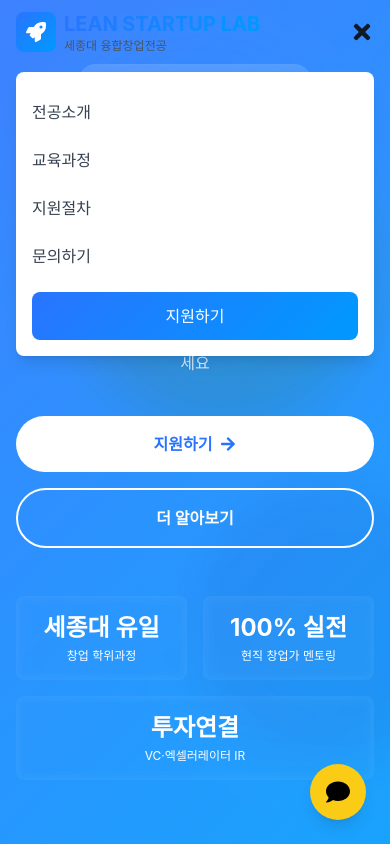
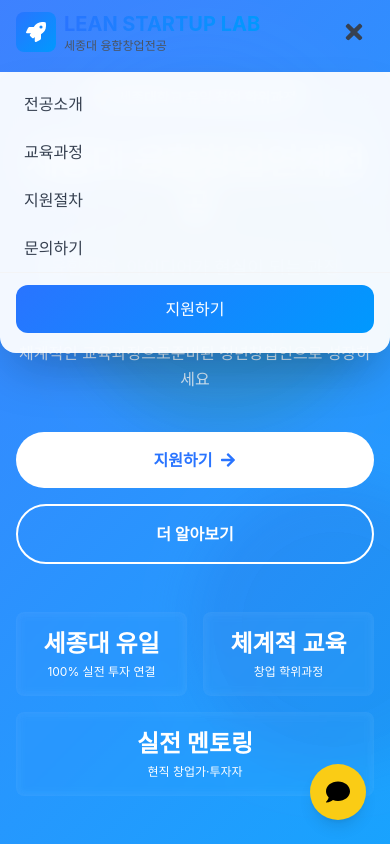
Before and after one commit to unvisr-code/startup-sejong, a Next.js app: page / in a window 390 px wide. Both pictures are taken after a click on the button "Toggle menu". Shown: the top 844 px of the page. Built offline with nearby package versions, Linux system fonts and the light colour scheme; a web font is replaced by a local one.

Commit message:
mobile optimize

```diff
--- a/components/Contact/ContactSection.tsx
+++ b/components/Contact/ContactSection.tsx
@@ -16,10 +16,10 @@ const ContactSection = () => {
           className="text-center mb-12"
         >
           <h2 className="text-4xl md:text-5xl font-bold mb-4">
-            문의하기 & <span className="gradient-text">소셜 미디어</span>
+            문의하기 & <span className="gradient-text">SNS</span>
           </h2>
-          <p className="text-xl text-gray-600">
-            융합창업연계전공에 대해 궁금한 점이 있으신가요?
+          <p className="text-xl text-gray-600 max-w-3xl mx-auto">
+            융합창업연계전공에 대해 궁금한 점 있으신가요?
           </p>
         </motion.div>
 
@@ -40,7 +40,7 @@ const ContactSection = () => {
                   <h4 className="font-semibold mb-1">주소</h4>
                   <p className="text-gray-600">
                     서울특별시 광진구 능동로 209<br />
-                    세종대학교 창업지원단
+                    세종대학교 린스타트업실
                   </p>
                 </div>
               </div>
@@ -63,7 +63,7 @@ const ContactSection = () => {
             </div>
 
             <div className="mt-8 pt-8 border-t">
-              <h4 className="font-semibold mb-4">상담 시간</h4>
+              <h4 className="font-semibold mb-4">문의 가능시간</h4>
               <p className="text-gray-600">
                 평일 09:00 - 18:00<br />
                 점심시간 12:00 - 13:00<br />
@@ -79,7 +79,7 @@ const ContactSection = () => {
             viewport={{ once: true }}
             className="bg-gradient-primary rounded-2xl p-8 text-white"
           >
-            <h3 className="text-2xl font-bold mb-6">소셜 미디어</h3>
+            <h3 className="text-2xl font-bold mb-6">SNS</h3>
 
             <div className="space-y-6">
               <a
--- a/components/Hero/HeroSection.tsx
+++ b/components/Hero/HeroSection.tsx
@@ -23,7 +23,7 @@ const HeroSection = () => {
 
   return (
     <>
-    <section className="relative min-h-screen flex items-center justify-center overflow-hidden">
+    <section className="relative min-h-[calc(100vh-80px)] pt-20 pb-12 md:min-h-screen md:pt-0 md:pb-0 flex items-center justify-center overflow-hidden">
       <div className="absolute inset-0 bg-gradient-primary opacity-90"></div>
 
       <div className="absolute inset-0">
@@ -54,7 +54,8 @@ const HeroSection = () => {
           </p>
 
           <p className="text-base md:text-lg lg:text-xl mb-10 md:mb-12 max-w-3xl mx-auto text-white/80 leading-relaxed">
-            창업 기초부터 실전까지,<br className="md:hidden" /> 체계적인 교육과정으로<br className="hidden md:block" />
+            창업 기초부터 실전까지,<br className="sm:hidden" />
+            체계적인 교육과정으로<br className="hidden sm:block lg:hidden" />
             준비된 청년창업인으로 성장하세요
           </p>
 
@@ -88,15 +89,15 @@ const HeroSection = () => {
         >
           <div className="bg-white/10 backdrop-blur-sm rounded-lg p-4 md:p-6">
             <div className="text-2xl md:text-3xl font-bold mb-1">세종대 유일</div>
+            <div className="text-xs md:text-sm">100% 실전 투자 연결</div>
+          </div>
+          <div className="bg-white/10 backdrop-blur-sm rounded-lg p-4 md:p-6">
+            <div className="text-2xl md:text-3xl font-bold mb-1">체계적 교육</div>
             <div className="text-xs md:text-sm">창업 학위과정</div>
           </div>
-          <div className="bg-white/10 backdrop-blur-sm rounded-lg p-4 md:p-6">
-            <div className="text-2xl md:text-3xl font-bold mb-1">100% 실전</div>
-            <div className="text-xs md:text-sm">현직 창업가 멘토링</div>
-          </div>
           <div className="bg-white/10 backdrop-blur-sm rounded-lg p-4 md:p-6 col-span-2 md:col-span-1">
-            <div className="text-2xl md:text-3xl font-bold mb-1">투자연결</div>
-            <div className="text-xs md:text-sm">VC·엑셀러레이터 IR</div>
+            <div className="text-2xl md:text-3xl font-bold mb-1">실전 멘토링</div>
+            <div className="text-xs md:text-sm">현직 창업가·투자자</div>
           </div>
         </motion.div>
       </div>
--- a/components/Layout/Header.tsx
+++ b/components/Layout/Header.tsx
@@ -3,6 +3,7 @@
 import React, { useState, useEffect } from 'react';
 import Link from 'next/link';
 import { FaBars, FaTimes, FaRocket } from 'react-icons/fa';
+import { motion, AnimatePresence } from 'framer-motion';
 import ApplicationModal from '../Modal/ApplicationModal';
 
 const Header = () => {
@@ -44,7 +45,7 @@ const Header = () => {
     <>
     <header
       className={`fixed w-full top-0 z-50 transition-all duration-300 ${
-        isScrolled ? 'bg-white shadow-lg' : 'bg-transparent'
+        isScrolled ? 'bg-white/95 backdrop-blur-md shadow-lg' : 'bg-transparent'
       }`}
     >
       <nav className="container-custom">
@@ -79,35 +80,59 @@ const Header = () => {
           </div>
 
           <button
-            className="md:hidden text-2xl"
+            className="md:hidden p-2 rounded-lg hover:bg-gray-100 transition-colors duration-200"
             onClick={() => setIsMenuOpen(!isMenuOpen)}
             aria-label="Toggle menu"
           >
-            {isMenuOpen ? <FaTimes /> : <FaBars />}
+            <motion.div
+              animate={{ rotate: isMenuOpen ? 90 : 0 }}
+              transition={{ duration: 0.2 }}
+            >
+              {isMenuOpen ? <FaTimes className="text-2xl text-gray-700" /> : <FaBars className="text-2xl text-gray-700" />}
+            </motion.div>
           </button>
         </div>
 
+        <AnimatePresence>
           {isMenuOpen && (
-          <div className="md:hidden bg-white shadow-lg rounded-lg mt-2 py-4">
-            {menuItems.map((item) => (
-              <a
+            <motion.div
+              initial={{ opacity: 0, y: -10 }}
+              animate={{ opacity: 1, y: 0 }}
+              exit={{ opacity: 0, y: -10 }}
+              transition={{ duration: 0.2 }}
+              className="md:hidden absolute left-0 right-0 bg-white/95 backdrop-blur-lg shadow-2xl rounded-b-2xl mt-2 overflow-hidden"
+            >
+              <div className="py-2">
+                {menuItems.map((item, index) => (
+                  <motion.a
                     key={item.href}
                     href="#"
-                className="block px-4 py-3 text-gray-700 hover:bg-gray-50 hover:text-primary transition-colors duration-300 cursor-pointer"
+                    initial={{ opacity: 0, x: -20 }}
+                    animate={{ opacity: 1, x: 0 }}
+                    transition={{ delay: index * 0.05 }}
+                    className="block px-6 py-3 text-gray-700 hover:bg-gradient-to-r hover:from-blue-50 hover:to-transparent hover:text-primary transition-all duration-200 cursor-pointer font-medium"
                     onClick={(e) => handleMenuClick(e, item.href)}
                   >
                     {item.label}
-              </a>
+                  </motion.a>
                 ))}
+                <motion.div
+                  initial={{ opacity: 0 }}
+                  animate={{ opacity: 1 }}
+                  transition={{ delay: 0.2 }}
+                  className="px-4 py-3 border-t border-gray-100"
+                >
                   <button
-              className="block w-full mx-4 mt-3 bg-gradient-primary text-white text-center py-3 rounded-lg hover:shadow-lg transition-all duration-300 cursor-pointer"
-              style={{ width: 'calc(100% - 32px)' }}
+                    className="w-full bg-gradient-primary text-white text-center py-3 rounded-xl hover:shadow-lg transition-all duration-300 cursor-pointer font-medium"
                     onClick={handleApplyClick}
                   >
                     지원하기
                   </button>
+                </motion.div>
               </div>
+            </motion.div>
           )}
+        </AnimatePresence>
       </nav>
     </header>
     <ApplicationModal isOpen={isModalOpen} onClose={() => setIsModalOpen(false)} />
--- a/components/Process/ProcessSection.tsx
+++ b/components/Process/ProcessSection.tsx
@@ -73,7 +73,7 @@ const ProcessSection = () => {
             지원 절차 및 <span className="gradient-text">성장 과정</span>
           </h2>
           <p className="text-xl text-gray-600">
-            아이디어에서 실전 창업까지 체계적인 단계별 프로세스
+            아이디어, 실전, 창업, 체계적인 단계별 프로세스
           </p>
         </motion.div>
 
@@ -111,7 +111,9 @@ const ProcessSection = () => {
         >
           <h3 className="text-2xl font-bold mb-8 text-center">창업 성장 로드맵</h3>
 
-          <div className="space-y-6">
+          <div className="relative">
+            <div className="absolute left-10 md:left-12 top-0 bottom-0 w-0.5 bg-gradient-to-b from-blue-500 via-purple-500 to-orange-500"></div>
+            <div className="space-y-8">
               {timeline.map((phase, index) => (
                 <motion.div
                   key={index}
@@ -119,18 +121,21 @@ const ProcessSection = () => {
                   whileInView={{ opacity: 1, x: 0 }}
                   transition={{ duration: 0.5, delay: index * 0.1 }}
                   viewport={{ once: true }}
-                className="flex items-center"
+                  className="relative flex items-start"
                 >
-                <div className={`w-20 h-20 ${phase.color} rounded-full flex items-center justify-center text-white font-bold text-lg flex-shrink-0`}>
+                  <div className="relative z-10">
+                    <div className={`w-20 h-20 md:w-24 md:h-24 ${phase.color} rounded-full flex items-center justify-center text-white font-bold text-base md:text-lg shadow-lg transform transition-transform hover:scale-110`}>
                       {phase.phase}
                     </div>
-                <div className="ml-6 flex-grow">
-                  <h4 className="text-xl font-bold mb-2">{phase.title}</h4>
+                    <div className={`absolute -right-2 top-1/2 -translate-y-1/2 w-4 h-4 ${phase.color} rounded-full animate-pulse`}></div>
+                  </div>
+                  <div className="ml-8 flex-grow bg-white rounded-xl p-6 shadow-md hover:shadow-lg transition-shadow">
+                    <h4 className="text-xl font-bold mb-3 text-gray-800">{phase.title}</h4>
                     <div className="flex flex-wrap gap-2">
                       {phase.courses.map((course, courseIndex) => (
                         <span
                           key={courseIndex}
-                        className="bg-gray-100 text-gray-700 px-3 py-1 rounded-full text-sm"
+                          className="bg-gradient-to-r from-blue-50 to-purple-50 text-gray-700 px-3 py-1.5 rounded-full text-sm font-medium border border-blue-100"
                         >
                           {course}
                         </span>
@@ -139,6 +144,7 @@ const ProcessSection = () => {
                   </div>
                 </motion.div>
               ))}
+            </div>
           </div>
         </motion.div>
 
--- a/styles/globals.css
+++ b/styles/globals.css
@@ -6,11 +6,17 @@
   html {
     scroll-behavior: smooth;
     font-family: 'Pretendard', -apple-system, BlinkMacSystemFont, system-ui, Roboto, 'Helvetica Neue', 'Segoe UI', 'Apple SD Gothic Neo', 'Noto Sans KR', 'Malgun Gothic', 'Apple Color Emoji', 'Segoe UI Emoji', 'Segoe UI Symbol', sans-serif;
+    overflow-x: hidden;
   }
 
   body {
     @apply text-gray-900;
     font-family: 'Pretendard', -apple-system, BlinkMacSystemFont, system-ui, Roboto, 'Helvetica Neue', 'Segoe UI', 'Apple SD Gothic Neo', 'Noto Sans KR', 'Malgun Gothic', 'Apple Color Emoji', 'Segoe UI Emoji', 'Segoe UI Symbol', sans-serif;
+    overflow-x: hidden;
+  }
+
+  * {
+    box-sizing: border-box;
   }
 }
 
--- a/tailwind.config.js
+++ b/tailwind.config.js
@@ -14,6 +14,25 @@ module.exports = {
       backgroundImage: {
         'gradient-primary': 'linear-gradient(135deg, #2974FF 0%, #0099FE 100%)',
       },
+      animation: {
+        'slide-down': 'slideDown 0.3s ease-out',
+        'slide-up': 'slideUp 0.3s ease-out',
+        'fade-in': 'fadeIn 0.3s ease-out',
+      },
+      keyframes: {
+        slideDown: {
+          '0%': { transform: 'translateY(-10px)', opacity: 0 },
+          '100%': { transform: 'translateY(0)', opacity: 1 },
+        },
+        slideUp: {
+          '0%': { transform: 'translateY(10px)', opacity: 0 },
+          '100%': { transform: 'translateY(0)', opacity: 1 },
+        },
+        fadeIn: {
+          '0%': { opacity: 0 },
+          '100%': { opacity: 1 },
+        },
+      },
     },
   },
   plugins: [],
```
Also changed, not shown: components/About/AboutSection.tsx (+12 -12 lines), components/Curriculum/CurriculumSection.tsx (+8 -27 lines). Lines whose indentation alone changed are shown as unchanged.
